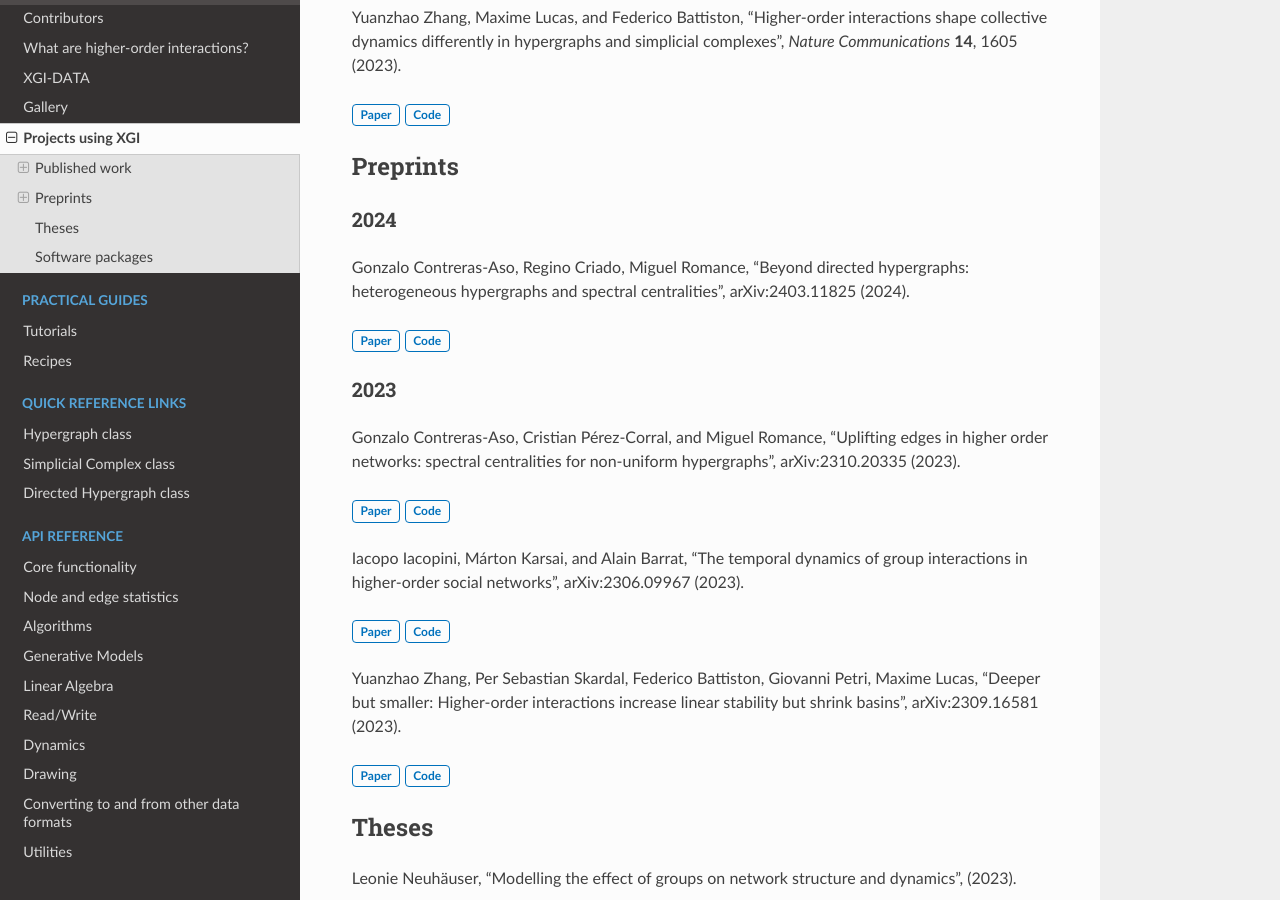
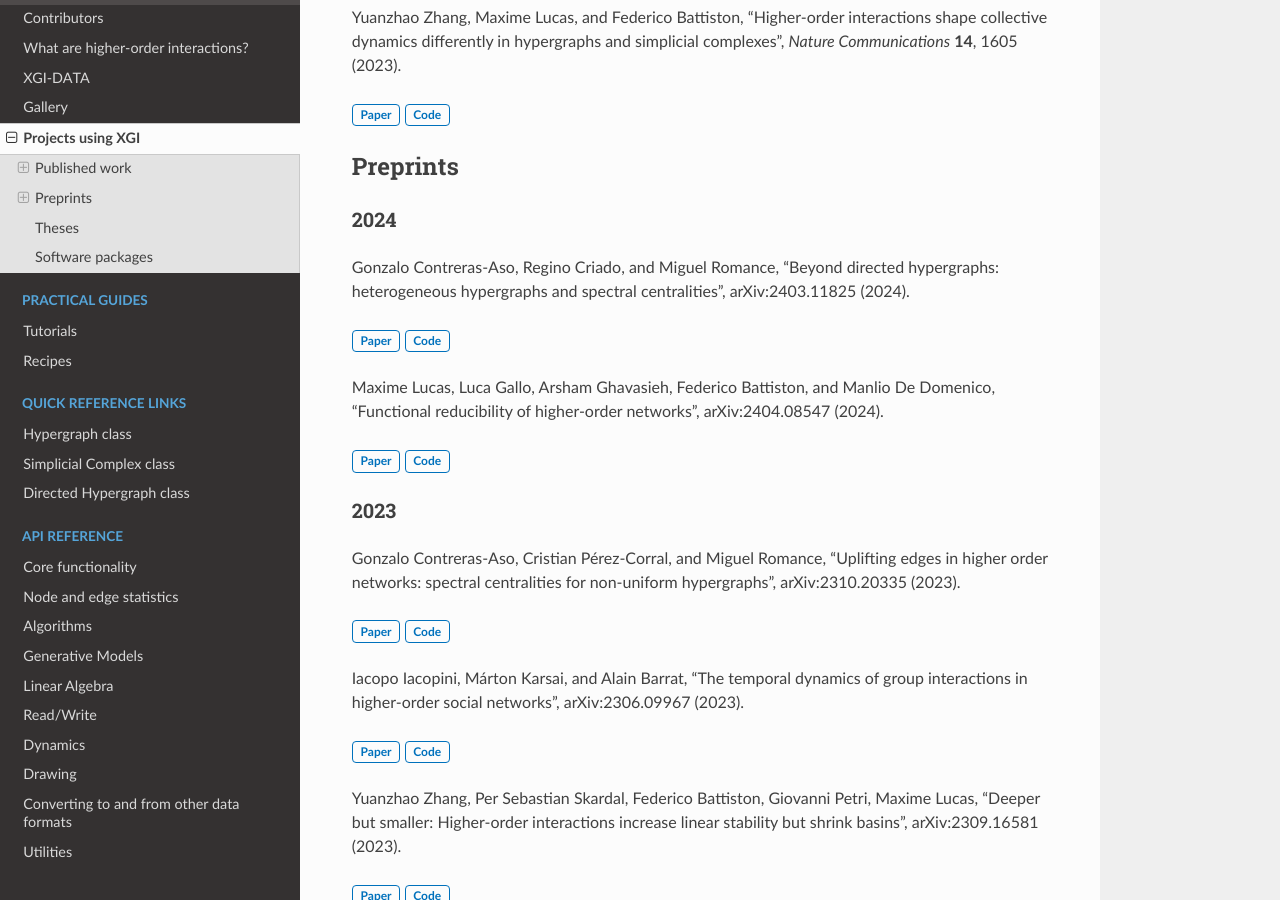
Before and after one commit to xgi-org/xgi, a Sphinx documentation site: the page built from docs/source/using-xgi.rst, in a window 1280 px wide and 900 px high, scrolled down 1175 px. Built offline with Sphinx 7.4.7 and the Read the Docs theme 2.0.0, drawn with Linux system fonts in a browser that asks for light colours.

Commit message:
Updated references

```diff
--- a/docs/source/using-xgi.rst
+++ b/docs/source/using-xgi.rst
@@ -57,10 +57,15 @@ Preprints
 2024
 ----
 
-Gonzalo Contreras-Aso, Regino Criado, Miguel Romance, "Beyond directed hypergraphs: heterogeneous hypergraphs and spectral centralities", arXiv:2403.11825 (2024).
+Gonzalo Contreras-Aso, Regino Criado, and Miguel Romance, "Beyond directed hypergraphs: heterogeneous hypergraphs and spectral centralities", arXiv:2403.11825 (2024).
 
 :bdg-link-primary-line:`Paper <https://arxiv.org/abs/2403.11825>`
 :bdg-link-primary-line:`Code <https://github.com/goznalo-git/DirectedHyperCentrality>`
+
+Maxime Lucas, Luca Gallo, Arsham Ghavasieh, Federico Battiston, and Manlio De Domenico, "Functional reducibility of higher-order networks", arXiv:2404.08547 (2024).
+
+:bdg-link-primary-line:`Paper <https://arxiv.org/abs/2404.08547>`
+:bdg-link-primary-line:`Code <https://github.com/maximelucas/hypergraph_reducibility>`
 
 2023
 ----
```
